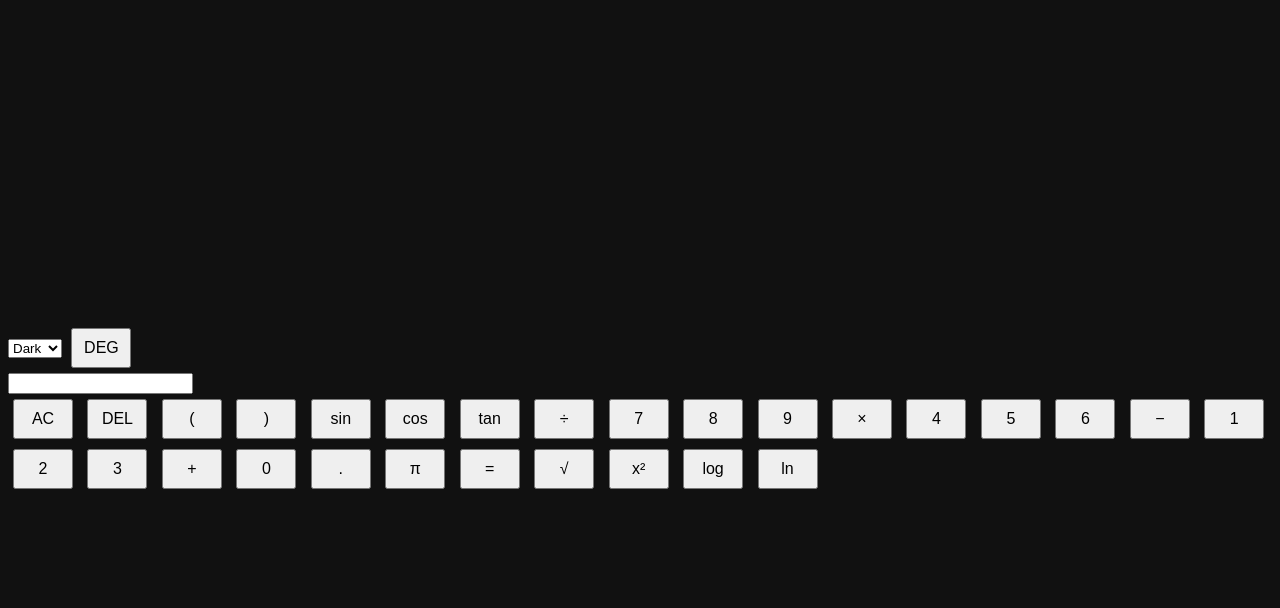
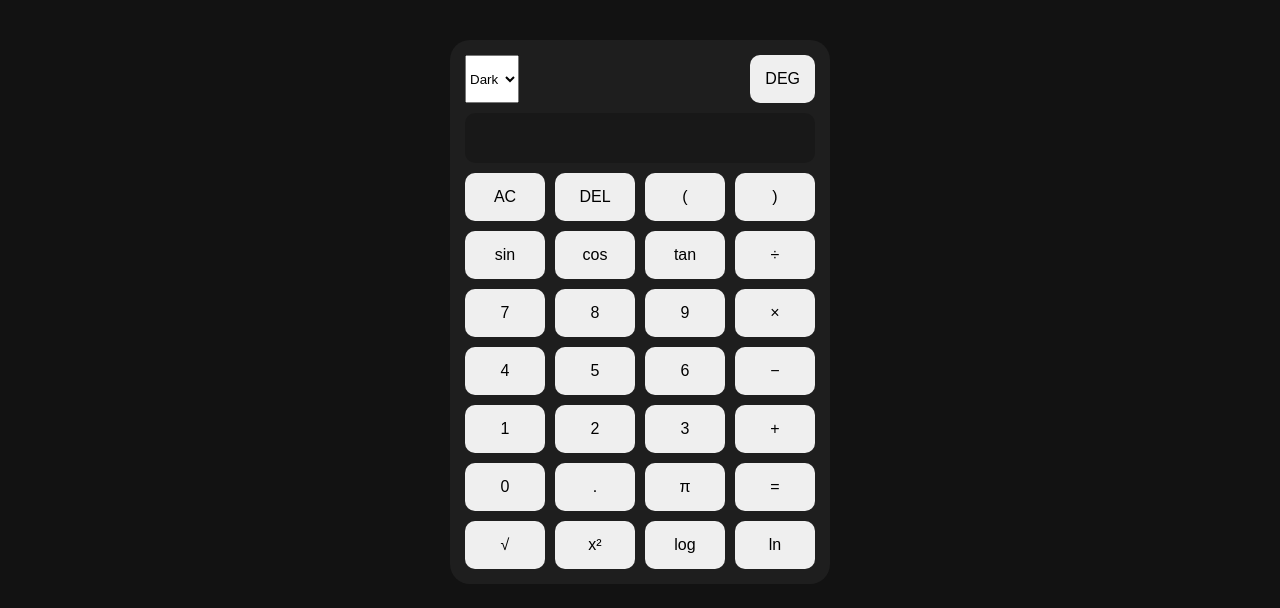
Before and after one commit to FateWeaver369/Scientific-Calculator, a plain HTML site: page index.html in a window 1280 px wide. Drawn offline with Linux system fonts and the light colour scheme.

Commit message:
Update styles for calculator and add themes
Refactor styles for the calculator app and add theme support.

```diff
--- a/style.css
+++ b/style.css
@@ -1,29 +1,88 @@
-body{
-font-family: Arial;
-background:#111;
-display:flex;
-justify-content:center;
-align-items:center;
-height:100vh;
+body {
+  margin: 0;
+  font-family: sans-serif;
+  transition: 0.3s;
 }
 
-.calculator{
-background:#222;
-padding:20px;
-border-radius:10px;
+.app {
+  width: 350px;
+  margin: 40px auto;
+  border-radius: 20px;
+  padding: 15px;
 }
 
-#display{
-width:100%;
-height:40px;
-font-size:20px;
-margin-bottom:10px;
+.top-bar {
+  display: flex;
+  justify-content: space-between;
+  margin-bottom: 10px;
 }
 
-button{
-width:60px;
-height:40px;
-margin:5px;
-font-size:16px;
-cursor:pointer;
+.display {
+  background: rgba(0,0,0,0.2);
+  padding: 10px;
+  border-radius: 10px;
 }
+
+#screen {
+  width: 100%;
+  font-size: 24px;
+  border: none;
+  background: transparent;
+  color: inherit;
+}
+
+.buttons {
+  display: grid;
+  grid-template-columns: repeat(4,1fr);
+  gap: 10px;
+  margin-top: 10px;
+}
+
+button {
+  padding: 15px;
+  border: none;
+  border-radius: 10px;
+  cursor: pointer;
+  font-size: 16px;
+  transition: 0.2s;
+}
+
+button:hover {
+  transform: scale(1.05);
+}
+
+.history {
+  margin-left: 10px;
+  max-height: 300px;
+  overflow-y: auto;
+  font-size: 14px;
+}
+
+/* THEMES */
+
+body.dark {
+  background: #121212;
+  color: white;
+}
+
+body.dark .app {
+  background: #1e1e1e;
+}
+
+body.light {
+  background: #f5f5f5;
+  color: black;
+}
+
+body.light .app {
+  background: white;
+}
+
+body.neon {
+  background: black;
+  color: #00ffcc;
+}
+
+body.neon .app {
+  box-shadow: 0 0 20px #00ffcc;
+}
```
